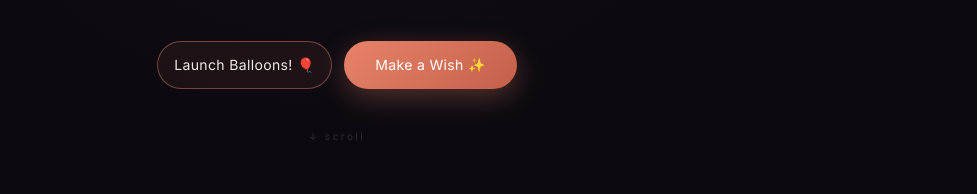
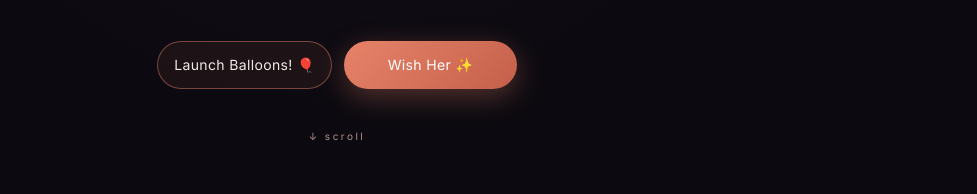
Before and after one commit to wishingsamatha/wishingsamatha.github.io, a React (Vite) app: page / in a window 1280 px wide. Shown: the part 811-1005 px from the top of the page, without its empty margins (303-1280 px from the left). Built offline with nearby package versions, Linux system fonts and the light colour scheme; the HTML template or start-up script is replaced by a standard one.

Commit message:
text changes done.

```diff
--- a/src/components/HeroSection.tsx
+++ b/src/components/HeroSection.tsx
@@ -30,9 +30,9 @@ export function HeroSection({ onCTA }: { onCTA: () => void }) {
       <p className="text-center max-w-[270px] leading-relaxed mb-10 relative z-10" style={{ fontFamily: "var(--font-outfit)", fontSize: "clamp(0.78rem, 2.8vw, 0.9rem)", color: "#6e6268" }}>A small gift from your loved ones</p>
       <div className="flex flex-row items-center gap-3 w-full max-w-[360px] relative z-10">
         <button onClick={() => balloonsRef.current?.launchAnimation()} className="flex-1 basis-0 min-w-0 h-12 px-2 rounded-full flex items-center justify-center whitespace-nowrap text-sm tracking-wide transition-all duration-200 hover:scale-[1.02] active:scale-[0.97]" style={{ fontFamily: "var(--font-outfit)", border: "1px solid rgba(232,131,106,0.45)", color: "#f0ebe6", background: "rgba(232,131,106,0.07)" }}>Launch Balloons! 🎈</button>
-        <button onClick={onCTA} className="flex-1 basis-0 min-w-0 h-12 px-2 rounded-full flex items-center justify-center whitespace-nowrap text-sm tracking-wide text-white transition-all duration-200 hover:scale-[1.02] active:scale-[0.97]" style={{ fontFamily: "var(--font-outfit)", background: "linear-gradient(135deg, #e8836a 0%, #c4604a 100%)", boxShadow: "0 8px 28px rgba(232,131,106,0.32)" }}>Make a Wish ✨</button>
+        <button onClick={onCTA} className="flex-1 basis-0 min-w-0 h-12 px-2 rounded-full flex items-center justify-center whitespace-nowrap text-sm tracking-wide text-white transition-all duration-200 hover:scale-[1.02] active:scale-[0.97]" style={{ fontFamily: "var(--font-outfit)", background: "linear-gradient(135deg, #e8836a 0%, #c4604a 100%)", boxShadow: "0 8px 28px rgba(232,131,106,0.32)" }}>Wish Her ✨</button>
       </div>
-      <p className="mt-10 text-[10px] tracking-[0.25em] relative z-10" style={{ fontFamily: "var(--font-outfit)", color: "#322c30" }}>↓ scroll</p>
+      <p className="mt-10 text-[10px] tracking-[0.25em] relative z-10" style={{ fontFamily: "var(--font-outfit)", color: "#b09290" }}>↓ scroll</p>
       <Balloons ref={balloonsRef} type="default" />
     </section>
   );
```
